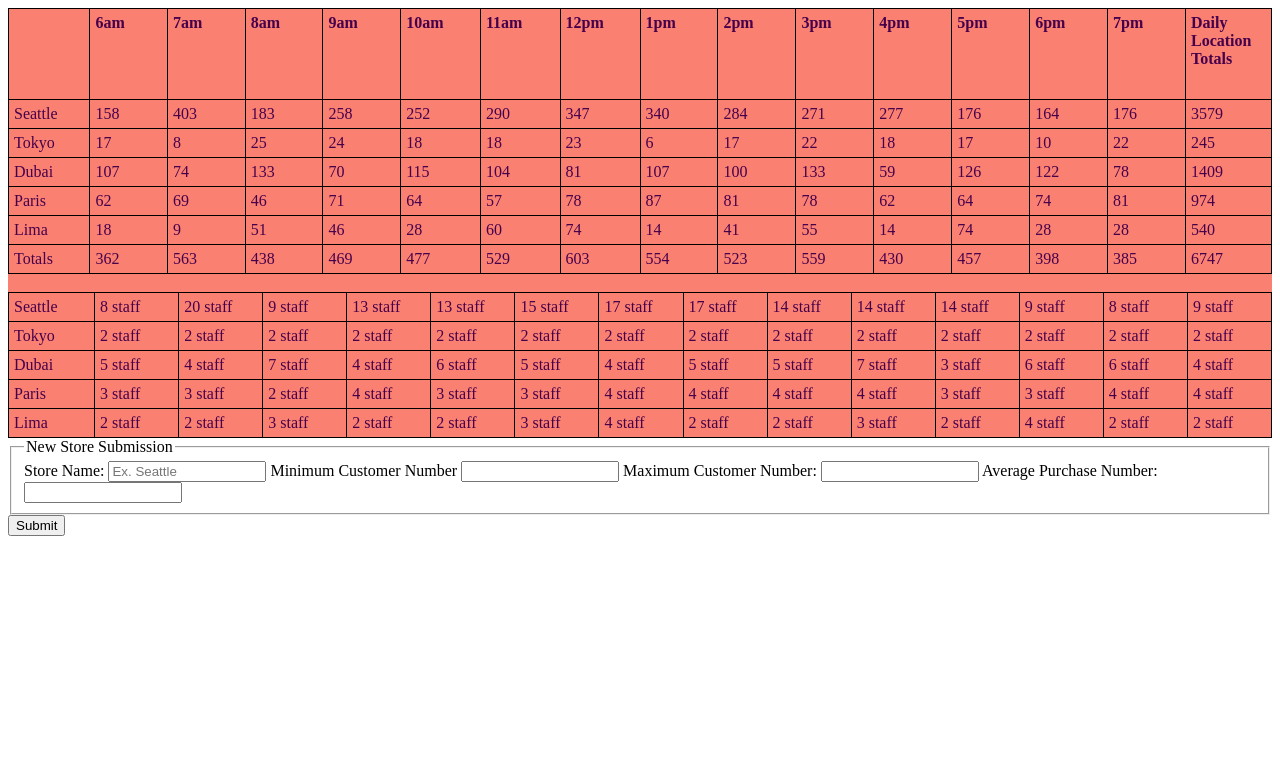
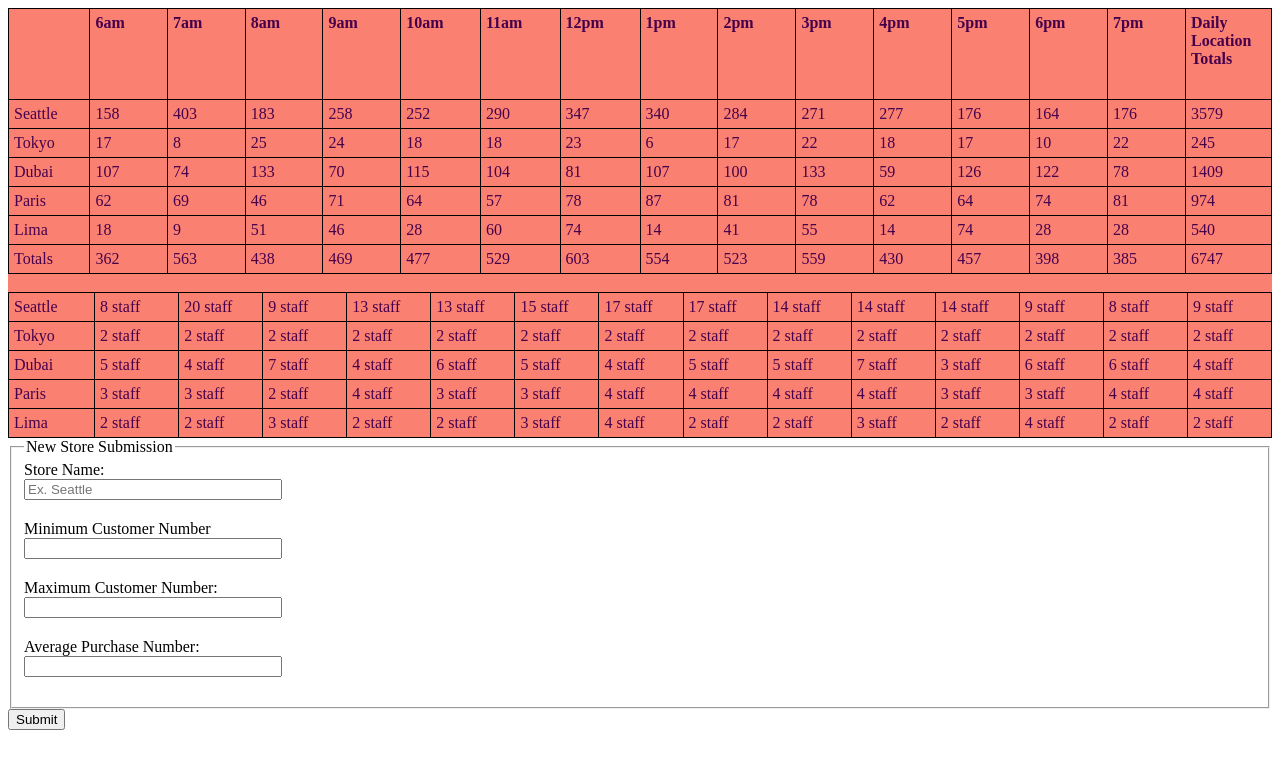
Before and after one commit to Bradley-Hower/cookie-stand, a plain HTML site: page sales.html in a window 1280 px wide. Drawn offline with Linux system fonts and the light colour scheme.

Commit message:
form look update

```diff
--- a/css/sales.css
+++ b/css/sales.css
@@ -21,7 +21,9 @@ th {
   height: 80px;
 }
 
-input[type=text] {
+input {
   color: red;
-  width: 150px;
+  width: 250px;
+  display: block;
+  margin-bottom: 20px;
 }
```
